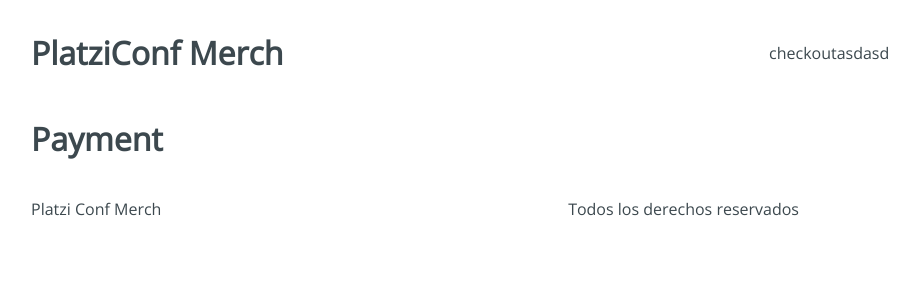
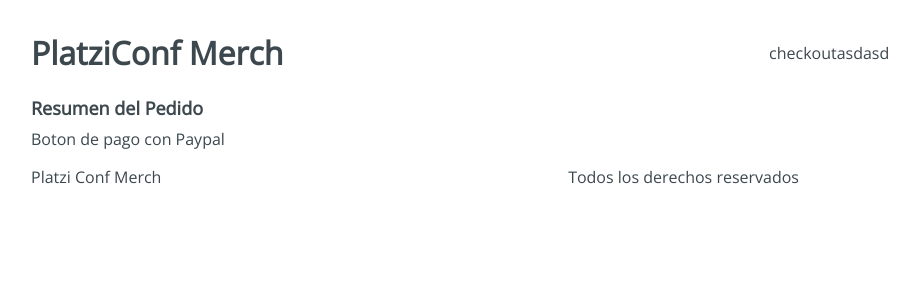
Before and after one commit to alejandrozeb/ReactHooks, a React app in the folder platzi-conf-merch/: page /checkout/payment in a window 1280 px wide. Shown: the top 300 px of the page, without its empty margins (225-1144 px from the left). Built offline with nearby package versions, Linux system fonts and the light colour scheme.

Commit message:
{add} ñadiendo maquetacion de Payment

```diff
--- a/platzi-conf-merch/src/containers/Payment.jsx
+++ b/platzi-conf-merch/src/containers/Payment.jsx
@@ -1,9 +1,15 @@
-import React from "react";
+import React from 'react';
+import '../styles/components/Payment.css';
 
 const Payment = () => {
-    return (
-        <h1>Payment</h1>
-    );
+  return (
+    <div className="Payment">
+      <div className="Payment-content">
+        <h3>Resumen del Pedido</h3>
+        <div className="Payment-button">Boton de pago con Paypal</div>
+      </div>
+    </div>
+  );
 };
 
 export default Payment;
```
